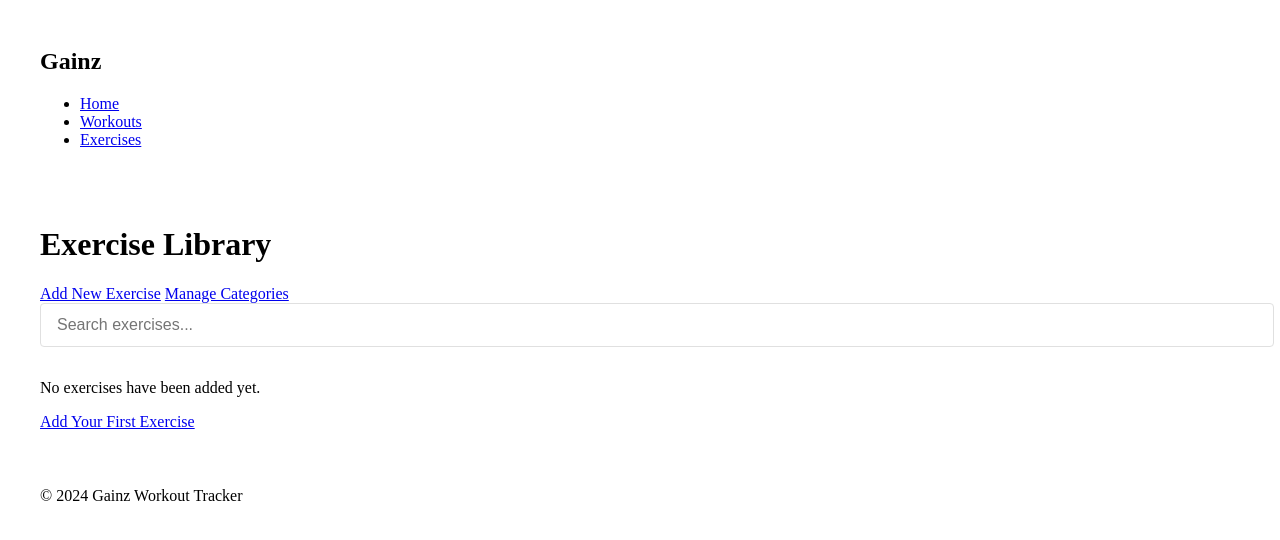
After one commit to ElmarGeerlings/gymapp, a Django app: page /exercises/ in a window 1280 px wide. The commit adds this page. Shown: the top 540 px of the page. Run offline with Django 5.2, Linux system fonts and the light colour scheme; the visitor is signed in with stand-in values (Sample User, id 1); data that the repository does not hold is empty.

Commit message:
more stuff

```diff
--- a/gainz/static/styles.css
+++ b/gainz/static/styles.css
@@ -147,3 +147,40 @@ select, input {
 .cta-button:hover {
     background-color: #45a049;
 }
+
+/* Exercise List Styles */
+.exercise-grid {
+    display: grid;
+    grid-template-columns: repeat(auto-fill, minmax(250px, 1fr));
+    gap: 1rem;
+    margin-bottom: 2rem;
+}
+
+.exercise-card {
+    border: 1px solid #e0e0e0;
+    border-radius: 8px;
+    padding: 1rem;
+    box-shadow: 0 2px 4px rgba(0,0,0,0.05);
+    transition: transform 0.2s, box-shadow 0.2s;
+}
+
+.exercise-card:hover {
+    transform: translateY(-3px);
+    box-shadow: 0 4px 8px rgba(0,0,0,0.1);
+}
+
+.category-section {
+    margin-bottom: 2rem;
+}
+
+.search-box {
+    margin-bottom: 2rem;
+}
+
+.search-box input {
+    width: 100%;
+    padding: 0.75rem 1rem;
+    border: 1px solid #e0e0e0;
+    border-radius: 4px;
+    font-size: 1rem;
+}
--- /dev/null
+++ b/gainz/templates/exercise_list.html
@@ -0,0 +1,71 @@
+{% extends 'base.html' %}
+
+{% block content %}
+<div class="container">
+    <div class="page-header">
+        <h1>Exercise Library</h1>
+        <div class="actions">
+            <a href="#" class="btn btn-primary">Add New Exercise</a>
+            <a href="#" class="btn btn-secondary">Manage Categories</a>
+        </div>
+    </div>
+
+    <div class="search-box">
+        <input type="text" id="exercise-search" placeholder="Search exercises...">
+    </div>
+
+    {% if categories %}
+        <div class="exercise-categories">
+            {% for category in categories %}
+                <div class="category-section">
+                    <h2>{{ category.name }}</h2>
+
+                    {% if category.exercises.all %}
+                        <div class="exercise-grid">
+                            {% for exercise in category.exercises.all %}
+                                <div class="exercise-card">
+                                    <h3>{{ exercise.name }}</h3>
+                                    <div class="exercise-meta">
+                                        <span class="exercise-type">{{ exercise.get_exercise_type_display }}</span>
+                                    </div>
+                                    {% if exercise.description %}
+                                        <p>{{ exercise.description|truncatewords:15 }}</p>
+                                    {% endif %}
+                                </div>
+                            {% endfor %}
+                        </div>
+                    {% else %}
+                        <p class="empty-category">No exercises in this category yet.</p>
+                    {% endif %}
+                </div>
+            {% endfor %}
+        </div>
+    {% endif %}
+
+    {% if uncategorized %}
+        <div class="category-section">
+            <h2>Uncategorized</h2>
+            <div class="exercise-grid">
+                {% for exercise in uncategorized %}
+                    <div class="exercise-card">
+                        <h3>{{ exercise.name }}</h3>
+                        <div class="exercise-meta">
+                            <span class="exercise-type">{{ exercise.get_exercise_type_display }}</span>
+                        </div>
+                        {% if exercise.description %}
+                            <p>{{ exercise.description|truncatewords:15 }}</p>
+                        {% endif %}
+                    </div>
+                {% endfor %}
+            </div>
+        </div>
+    {% endif %}
+
+    {% if not categories and not uncategorized %}
+        <div class="empty-state">
+            <p>No exercises have been added yet.</p>
+            <a href="#" class="btn btn-primary">Add Your First Exercise</a>
+        </div>
+    {% endif %}
+</div>
+{% endblock %}
--- a/gainz/templates/home.html
+++ b/gainz/templates/home.html
@@ -26,7 +26,7 @@
 
     <div class="cta-section">
         {% if user.is_authenticated %}
-            <a href="{% url 'workout-detail' 1 %}" class="cta-button">View Sample Workout</a>
+            <a href="{% url 'workout-list' %}" class="cta-button">View My Workouts</a>
         {% else %}
             <a href="{% url 'admin:index' %}" class="cta-button">Login</a>
         {% endif %}
--- a/gainz/urls.py
+++ b/gainz/urls.py
@@ -1,15 +1,18 @@
-from django.contrib import admin
+from django.urls import reverse_lazy
 from django.urls import path, include
 from rest_framework.routers import DefaultRouter
-from .views import (
+from gainz.views import (
     home,  # your homepage view
     WorkoutViewSet,
     WorkoutExerciseViewSet,
     ExerciseSetViewSet,
     ExerciseCategoryViewSet,
     ExerciseViewSet,
-    workout_detail
+    workout_detail,
+    workout_list,
+    exercise_list
 )
+from django.contrib import admin
 
 # API router setup
 router = DefaultRouter()
@@ -37,4 +40,10 @@ urlpatterns = [
 
     # Template views
     path('workouts/<int:workout_id>/', workout_detail, name='workout-detail'),
+
+    # Workout list
+    path('workouts/', workout_list, name='workout-list'),
+
+    # Exercise list
+    path('exercises/', exercise_list, name='exercise-list'),
 ]
--- a/gainz/views.py
+++ b/gainz/views.py
@@ -132,3 +132,32 @@ def home(request):
         return render(request, 'home.html', {
             'title': 'Welcome to Gainz'
         })
+
+@login_required
+def workout_list(request):
+    """Display a list of the user's workouts"""
+    workouts = Workout.objects.filter(user=request.user).order_by('-date')
+
+    context = {
+        'workouts': workouts,
+        'title': 'My Workouts'
+    }
+
+    return render(request, 'workout_list.html', context)
+
+@login_required
+def exercise_list(request):
+    """Display a list of exercises organized by category"""
+    # Get all categories with their exercises
+    categories = ExerciseCategory.objects.prefetch_related('exercises').all()
+
+    # Get uncategorized exercises
+    uncategorized = Exercise.objects.filter(category__isnull=True)
+
+    context = {
+        'categories': categories,
+        'uncategorized': uncategorized,
+        'title': 'Exercise Library'
+    }
+
+    return render(request, 'exercise_list.html', context)
--- a/gainz/workouts/serializers.py
+++ b/gainz/workouts/serializers.py
@@ -1,5 +1,5 @@
 from rest_framework import serializers
-from ...workouts.models import Workout, WorkoutExercise, ExerciseSet
+from gainz.workouts.models import Workout, WorkoutExercise, ExerciseSet
 
 class ExerciseSetSerializer(serializers.ModelSerializer):
     class Meta:
```
Also changed, not shown: config/settings.py (+2 -5 lines), gainz/templates/workout_list.html (added, +39 -0 lines), gainz/workouts/models.py (+0 -27 lines), gainz/exercises/migrations/0001_initial.py (added), gainz/exercises/migrations/__init__.py (added), gainz/workouts/migrations/0001_initial.py (added), gainz/workouts/migrations/__init__.py (added).
